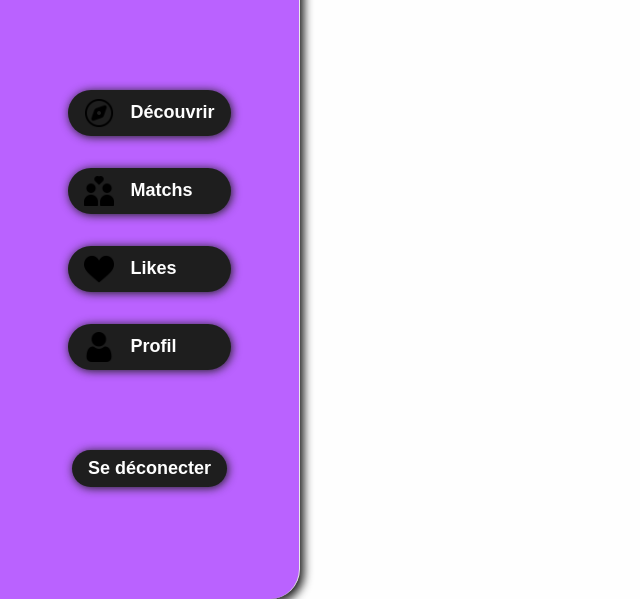
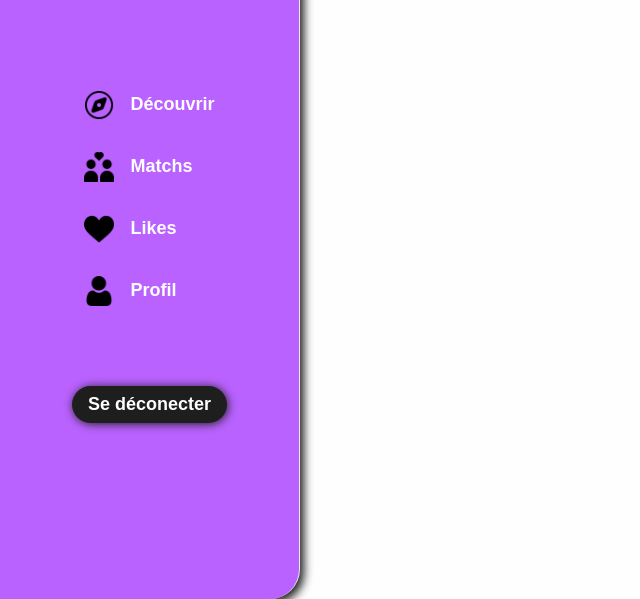
Before and after one commit to lebaron567/Ylover, a plain HTML site: page front/discover.html in a window 1280 px wide. Shown: the part 201-800 px from the top of the page, without its empty margins (0-640 px from the left). Drawn offline with Linux system fonts and the light colour scheme.

Commit message:
:memo: | add page discover in the serv

```diff
--- a/front/asset/discover.css
+++ b/front/asset/discover.css
@@ -12,7 +12,10 @@ body {
   flex-direction: row;
 }
 
+/* ------------------- NAVBAR ------------------- */
+
 nav {
+  position: fixed;
   background-color: #ba62ff;
   border-right: 1px solid #eaeaea;
   display: flex;
@@ -62,7 +65,7 @@ nav .btnNav span {
   font-weight: bold;
 }
 
-nav a {
+nav .deco {
   color: #fefefe;
   font-size: 1.125rem;
   font-weight: bold;
@@ -72,3 +75,5 @@ nav a {
   border-radius: 30px;
   box-shadow: 1px 1px 10px #1e1e1e;
 }
+
+/* ------------------- MAIN ------------------- */
--- a/front/discover.html
+++ b/front/discover.html
@@ -23,7 +23,7 @@
           <img src="./asset/img/user.png" alt="" /><span>Profil</span>
         </a>
       </ul>
-      <a href="">Se déconecter</a>
+      <a href="" class="deco">Se déconecter</a>
     </nav>
     <main>
       <div class="card"></div>
--- a/serveur.js
+++ b/serveur.js
@@ -7,6 +7,9 @@ const requestListener = function (req, res) {
 
   if (req.url === "/") {
     // Si l'URL se termine par '/', servez index.html
+    filePath = path.join(__dirname, "front", "index.html");
+  } else if (req.url === "/discover") {
+    // Si l'URL se termine par '/discover', servez discover.html
     filePath = path.join(__dirname, "front", "discover.html");
   } else {
     // Sinon, construisez le chemin complet en fonction de l'URL demandée
```
